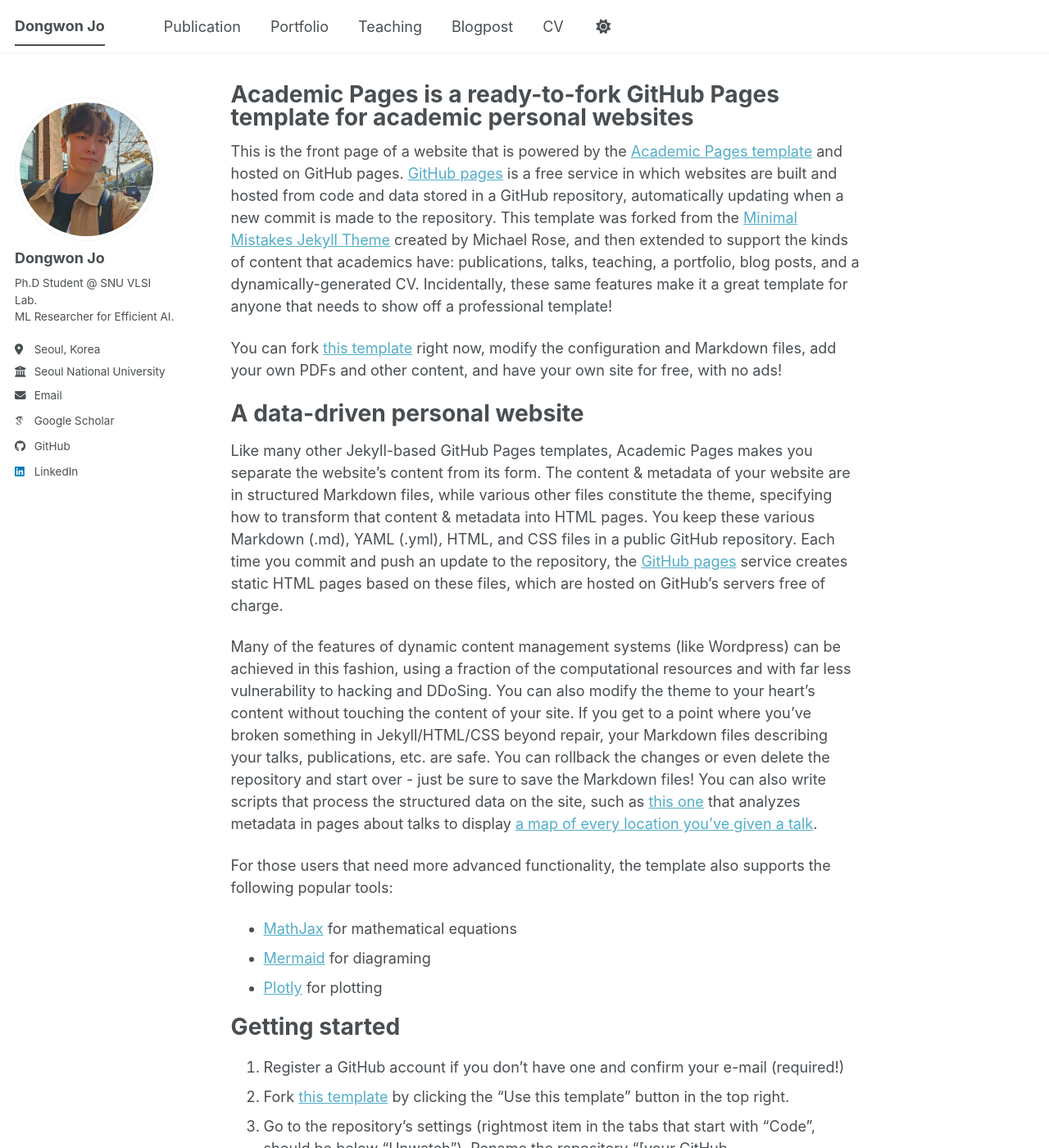
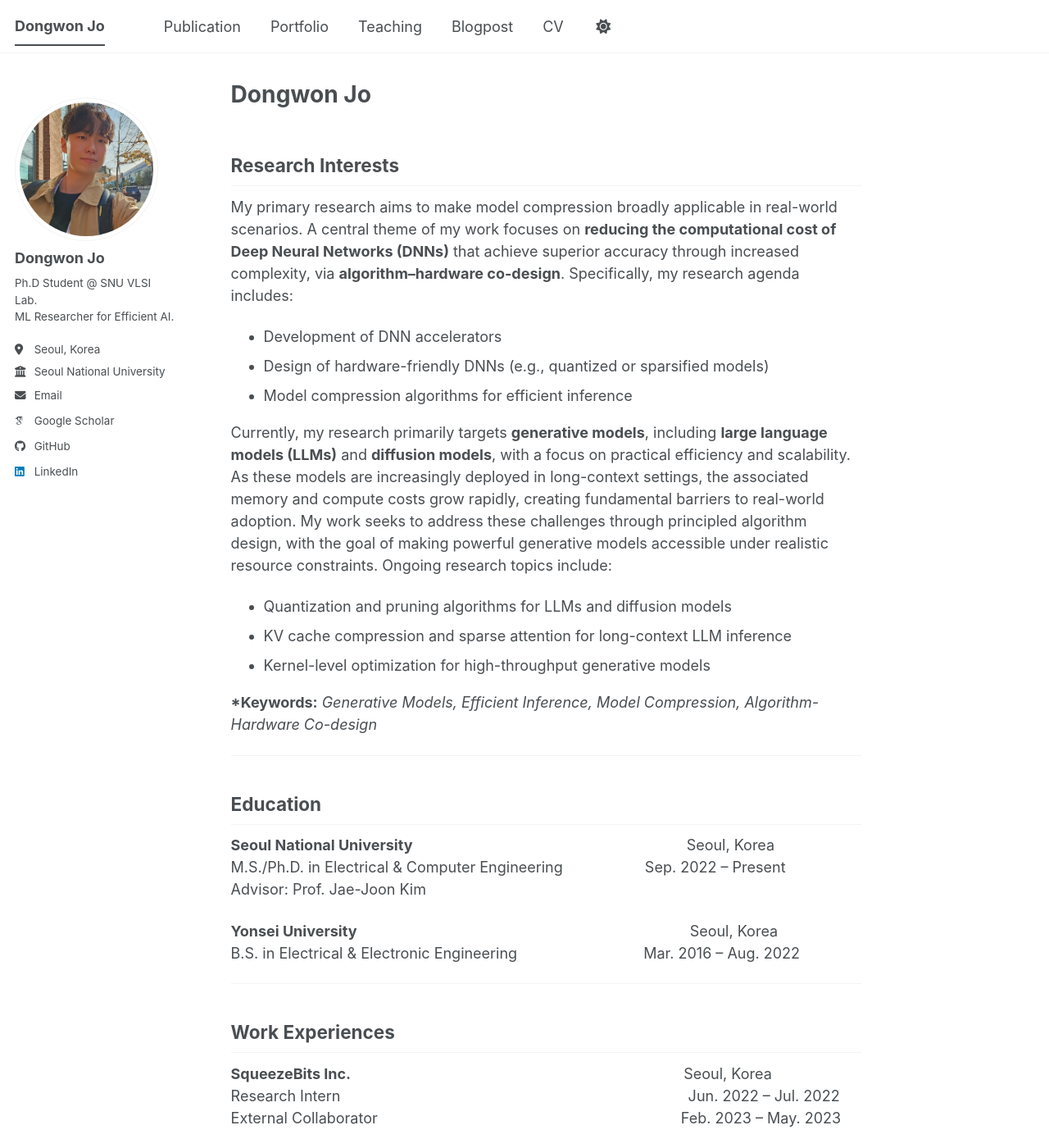
Before and after one commit to dongwonjo/dongwonjo.github.io, a Jekyll site: the page built from _pages/about.md, in a window 1280 px wide and 1400 px high. Shown: the whole window at 82% size. Built offline with Jekyll 4.4.1, drawn with Linux system fonts in a browser that asks for light colours; some web fonts are replaced; a script bundle is joined from its source files by our own code; library files that are not in the unit come from our copies; some of the changed text lies outside the part shown.

Commit message:
Update about.md

```diff
--- a/_pages/about.md
+++ b/_pages/about.md
@@ -1,56 +1,47 @@
 ---
 permalink: /
-title: "Academic Pages is a ready-to-fork GitHub Pages template for academic personal websites"
+title: "Dongwon Jo"
 author_profile: true
 redirect_from:
   - /about/
   - /about.html
 ---
 
-This is the front page of a website that is powered by the [Academic Pages template](https://github.com/academicpages/academicpages.github.io) and hosted on GitHub pages. [GitHub pages](https://pages.github.com) is a free service in which websites are built and hosted from code and data stored in a GitHub repository, automatically updating when a new commit is made to the repository. This template was forked from the [Minimal Mistakes Jekyll Theme](https://mmistakes.github.io/minimal-mistakes/) created by Michael Rose, and then extended to support the kinds of content that academics have: publications, talks, teaching, a portfolio, blog posts, and a dynamically-generated CV. Incidentally, these same features make it a great template for anyone that needs to show off a professional template!
+## Research Interests
 
- You can fork [this template](https://github.com/academicpages/academicpages.github.io) right now, modify the configuration and Markdown files, add your own PDFs and other content, and have your own site for free, with no ads!
+My primary research aims to make model compression broadly applicable in real-world scenarios. A central theme of my work focuses on **reducing the computational cost of Deep Neural Networks (DNNs)** that achieve superior accuracy through increased complexity, via **algorithm–hardware co-design**. Specifically, my research agenda includes:
 
-A data-driven personal website
-======
-Like many other Jekyll-based GitHub Pages templates, Academic Pages makes you separate the website's content from its form. The content & metadata of your website are in structured Markdown files, while various other files constitute the theme, specifying how to transform that content & metadata into HTML pages. You keep these various Markdown (.md), YAML (.yml), HTML, and CSS files in a public GitHub repository. Each time you commit and push an update to the repository, the [GitHub pages](https://pages.github.com/) service creates static HTML pages based on these files, which are hosted on GitHub's servers free of charge.
+- Development of DNN accelerators
+- Design of hardware-friendly DNNs (e.g., quantized or sparsified models)
+- Model compression algorithms for efficient inference
 
-Many of the features of dynamic content management systems (like Wordpress) can be achieved in this fashion, using a fraction of the computational resources and with far less vulnerability to hacking and DDoSing. You can also modify the theme to your heart's content without touching the content of your site. If you get to a point where you've broken something in Jekyll/HTML/CSS beyond repair, your Markdown files describing your talks, publications, etc. are safe. You can rollback the changes or even delete the repository and start over - just be sure to save the Markdown files! You can also write scripts that process the structured data on the site, such as [this one](https://github.com/academicpages/academicpages.github.io/blob/master/talkmap.ipynb) that analyzes metadata in pages about talks to display [a map of every location you've given a talk](https://academicpages.github.io/talkmap.html).
+Currently, my research primarily targets **generative models**, including **large language models (LLMs)** and **diffusion models**, with a focus on practical efficiency and scalability. As these models are increasingly deployed in long-context settings, the associated memory and compute costs grow rapidly, creating fundamental barriers to real-world adoption. My work seeks to address these challenges through principled algorithm design, with the goal of making powerful generative models accessible under realistic resource constraints. Ongoing research topics include:
 
-For those users that need more advanced functionality, the template also supports the following popular tools:
-- [MathJax](https://www.mathjax.org/) for mathematical equations
-- [Mermaid](https://mermaid.js.org/) for diagraming
-- [Plotly](https://plotly.com/javascript/) for plotting
+- Quantization and pruning algorithms for LLMs and diffusion models
+- KV cache compression and sparse attention for long-context LLM inference
+- Kernel-level optimization for high-throughput generative models
 
-Getting started
-======
-1. Register a GitHub account if you don't have one and confirm your e-mail (required!)
-1. Fork [this template](https://github.com/academicpages/academicpages.github.io) by clicking the "Use this template" button in the top right.
-1. Go to the repository's settings (rightmost item in the tabs that start with "Code", should be below "Unwatch"). Rename the repository "[your GitHub username].github.io", which will also be your website's URL.
-1. Set site-wide configuration and create content & metadata (see below -- also see [this set of diffs](https://archive.is/3TPas) showing what files were changed to set up [an example site](https://getorg-testacct.github.io) for a user with the username "getorg-testacct")
-1. Upload any files (like PDFs, .zip files, etc.) to the files/ directory. They will appear at https://[your GitHub username].github.io/files/example.pdf.
-1. Check status by going to the repository settings, in the "GitHub pages" section
+**\*Keywords:** *Generative Models, Efficient Inference, Model Compression, Algorithm-Hardware Co-design*
 
-Site-wide configuration
-------
-The main configuration file for the site is in the base directory in [_config.yml](https://github.com/academicpages/academicpages.github.io/blob/master/_config.yml), which defines the content in the sidebars and other site-wide features. You will need to replace the default variables with ones about yourself and your site's github repository. The configuration file for the top menu is in [_data/navigation.yml](https://github.com/academicpages/academicpages.github.io/blob/master/_data/navigation.yml). For example, if you don't have a portfolio or blog posts, you can remove those items from that navigation.yml file to remove them from the header.
+---
 
-Create content & metadata
-------
-For site content, there is one Markdown file for each type of content, which are stored in directories like _publications, _talks, _posts, _teaching, or _pages. For example, each talk is a Markdown file in the [_talks directory](https://github.com/academicpages/academicpages.github.io/tree/master/_talks). At the top of each Markdown file is structured data in YAML about the talk, which the theme will parse to do lots of cool stuff. The same structured data about a talk is used to generate the list of talks on the [Talks page](https://academicpages.github.io/talks), each [individual page](https://academicpages.github.io/talks/2012-03-01-talk-1) for specific talks, the talks section for the [CV page](https://academicpages.github.io/cv), and the [map of places you've given a talk](https://academicpages.github.io/talkmap.html) (if you run this [python file](https://github.com/academicpages/academicpages.github.io/blob/master/talkmap.py) or [Jupyter notebook](https://github.com/academicpages/academicpages.github.io/blob/master/talkmap.ipynb), which creates the HTML for the map based on the contents of the _talks directory).
+## Education
 
-**Markdown generator**
+**Seoul National University** &emsp;&emsp;&emsp;&emsp;&emsp;&emsp;&emsp;&emsp;&emsp;&emsp;&emsp;&emsp;&emsp;&emsp;&emsp;&emsp;&emsp;&emsp; Seoul, Korea
+M.S./Ph.D. in Electrical & Computer Engineering &emsp;&emsp;&emsp;&emsp;&emsp; Sep. 2022 – Present
+Advisor: Prof. Jae-Joon Kim
 
-The repository includes [a set of Jupyter notebooks](https://github.com/academicpages/academicpages.github.io/tree/master/markdown_generator
-) that converts a CSV containing structured data about talks or presentations into individual Markdown files that will be properly formatted for the Academic Pages template. The sample CSVs in that directory are the ones I used to create my own personal website at stuartgeiger.com. My usual workflow is that I keep a spreadsheet of my publications and talks, then run the code in these notebooks to generate the Markdown files, then commit and push them to the GitHub repository.
+**Yonsei University** &emsp;&emsp;&emsp;&emsp;&emsp;&emsp;&emsp;&emsp;&emsp;&emsp;&emsp;&emsp;&emsp;&emsp;&emsp;&emsp;&emsp;&emsp;&emsp;&emsp;&emsp;&emsp; Seoul, Korea
+B.S. in Electrical & Electronic Engineering &emsp;&emsp;&emsp;&emsp;&emsp;&emsp;&emsp;&emsp; Mar. 2016 – Aug. 2022
 
-How to edit your site's GitHub repository
-------
-Many people use a git client to create files on their local computer and then push them to GitHub's servers. If you are not familiar with git, you can directly edit these configuration and Markdown files directly in the github.com interface. Navigate to a file (like [this one](https://github.com/academicpages/academicpages.github.io/blob/master/_talks/2012-03-01-talk-1.md) and click the pencil icon in the top right of the content preview (to the right of the "Raw | Blame | History" buttons). You can delete a file by clicking the trashcan icon to the right of the pencil icon. You can also create new files or upload files by navigating to a directory and clicking the "Create new file" or "Upload files" buttons.
+---
 
-Example: editing a Markdown file for a talk
-![Editing a Markdown file for a talk](/images/editing-talk.png)
+## Work Experiences
 
-For more info
-------
-More info about configuring Academic Pages can be found in [the guide](https://academicpages.github.io/markdown/), the [growing wiki](https://github.com/academicpages/academicpages.github.io/wiki), and you can always [ask a question on GitHub](https://github.com/academicpages/academicpages.github.io/discussions). The [guides for the Minimal Mistakes theme](https://mmistakes.github.io/minimal-mistakes/docs/configuration/) (which this theme was forked from) might also be helpful.
+**SqueezeBits Inc.** &emsp;&emsp;&emsp;&emsp;&emsp;&emsp;&emsp;&emsp;&emsp;&emsp;&emsp;&emsp;&emsp;&emsp;&emsp;&emsp;&emsp;&emsp;&emsp;&emsp;&emsp;&emsp; Seoul, Korea
+Research Intern &emsp;&emsp;&emsp;&emsp;&emsp;&emsp;&emsp;&emsp;&emsp;&emsp;&emsp;&emsp;&emsp;&emsp;&emsp;&emsp;&emsp;&emsp;&emsp;&emsp;&emsp;&emsp;&emsp; Jun. 2022 – Jul. 2022
+External Collaborator &emsp;&emsp;&emsp;&emsp;&emsp;&emsp;&emsp;&emsp;&emsp;&emsp;&emsp;&emsp;&emsp;&emsp;&emsp;&emsp;&emsp;&emsp;&emsp;&emsp; Feb. 2023 – May. 2023
+
+**Seoul National University** &emsp;&emsp;&emsp;&emsp;&emsp;&emsp;&emsp;&emsp;&emsp;&emsp;&emsp;&emsp;&emsp;&emsp;&emsp;&emsp;&emsp;&emsp; Seoul, Korea
+Undergraduate Research Intern &emsp;&emsp;&emsp;&emsp;&emsp;&emsp;&emsp;&emsp;&emsp;&emsp;&emsp;&emsp;&emsp;&emsp;&emsp; Dec. 2021 – Jun. 2022
+with Prof. Jae-Joon Kim
```
